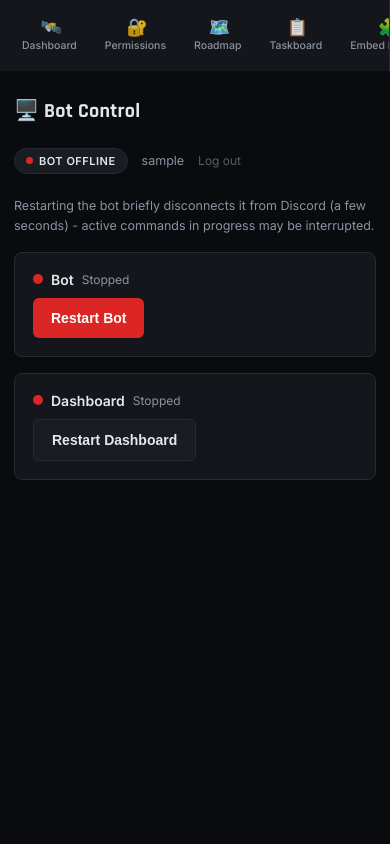
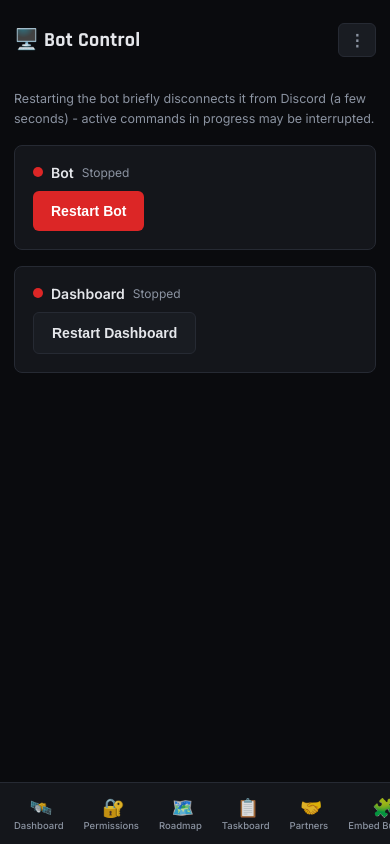
Before and after one commit to Superluks5/sw_announcement_bot, a Flask app: page /control in a window 390 px wide. Run offline with Flask 3, Linux system fonts and the light colour scheme; the visitor is signed in with stand-in values (Sample User, id 1).

Commit message:
Update base.html

```diff
--- a/dashboard/templates/base.html
+++ b/dashboard/templates/base.html
@@ -89,7 +89,28 @@
             max-width: 1200px; margin: 0 auto 22px; flex-wrap: wrap; gap: 10px;
         }
         .hud-title { font-size: 20px; }
-        .hud-right { display: flex; align-items: center; gap: 14px; }
+        .hud-right { display: flex; align-items: center; gap: 10px; position: relative; }
+        .menu-btn {
+            width: 34px; height: 34px; border-radius: 6px; background: var(--panel-alt);
+            border: 1px solid var(--border); color: var(--text-dim); cursor: pointer;
+            font-size: 16px; display: flex; align-items: center; justify-content: center;
+            transition: background 0.15s, border-color 0.15s;
+        }
+        .menu-btn:hover { background: #21252d; border-color: var(--border-bright); }
+        .dropdown {
+            position: absolute; top: 42px; right: 0; min-width: 200px;
+            background: var(--panel); border: 1px solid var(--border); border-radius: 8px;
+            padding: 10px; z-index: 20; box-shadow: 0 8px 24px rgba(0,0,0,0.4);
+            display: none; animation: fadeSlideIn 0.15s ease;
+        }
+        .dropdown.open { display: block; }
+        .dropdown-row { padding: 8px 10px; font-size: 12.5px; color: var(--text-dim); display: flex; align-items: center; gap: 8px; }
+        .dropdown-divider { height: 1px; background: var(--border); margin: 6px 0; }
+        .dropdown-link {
+            display: block; padding: 8px 10px; border-radius: 5px; font-size: 13px;
+            color: var(--text); text-decoration: none; transition: background 0.12s;
+        }
+        .dropdown-link:hover { background: var(--panel-alt); }
         .status-pill {
             display: inline-flex; align-items: center; gap: 6px;
             padding: 5px 11px; border-radius: 20px; font-size: 11px; font-weight: 600;
@@ -181,20 +202,29 @@
         @media (max-width: 860px) {
             .shell { flex-direction: column; }
             .sidebar {
-                width: 100%; height: auto; position: sticky; top: 0; z-index: 10;
-                padding: 10px; display: flex; align-items: center; gap: 4px;
+                position: fixed; bottom: 0; left: 0; right: 0; top: auto;
+                width: 100%; height: 62px; z-index: 30;
+                display: flex; align-items: center; justify-content: space-around;
+                padding: 0 4px; border-right: none; border-top: 1px solid var(--border);
                 overflow-x: auto; -webkit-overflow-scrolling: touch;
             }
-            .sidebar-brand { display: none; }
-            .nav-group-label { display: none; }
-            .nav-item { flex-direction: column; gap: 2px; padding: 7px 12px; white-space: nowrap; font-size: 10.5px; }
-            .nav-item .icon { font-size: 17px; }
-            .nav-item.active::before { display: none; }
-            .main { padding: 14px 14px 32px; }
+            .sidebar-brand, .nav-group-label { display: none; }
+            .nav-item {
+                flex-direction: column; gap: 2px; padding: 6px 10px; white-space: nowrap;
+                font-size: 9.5px; margin-bottom: 0; flex-shrink: 0;
+            }
+            .nav-item .icon { font-size: 18px; }
+            .nav-item.active::before {
+                left: 50%; top: 2px; transform: translateX(-50%) scaleX(0);
+                width: 60%; height: 2px; animation: navInMobile 0.25s ease forwards;
+            }
+            @keyframes navInMobile { to { transform: translateX(-50%) scaleX(1); } }
+            .main { padding: 14px 14px 84px; }
             table { font-size: 12px; }
             th, td { padding: 8px 6px; }
             button, .btn { padding: 12px 18px; font-size: 14px; }
             input[type=text], select { font-size: 16px; padding: 10px; }
+            .dropdown { right: 0; left: auto; }
         }
     </style>
 </head>
@@ -210,26 +240,42 @@
             <a href="{{ url_for('permissions_page') }}" class="nav-item {{ 'active' if active_tab == 'permissions' }}"><span class="icon">🔐</span> Permissions</a>
             <a href="{{ url_for('roadmap_page') }}" class="nav-item {{ 'active' if active_tab == 'roadmap' }}"><span class="icon">🗺️</span> Roadmap</a>
             <a href="{{ url_for('taskboard_page') }}" class="nav-item {{ 'active' if active_tab == 'taskboard' }}"><span class="icon">📋</span> Taskboard</a>
+            <a href="{{ url_for('partners_page') }}" class="nav-item {{ 'active' if active_tab == 'partners' }}"><span class="icon">🤝</span> Partners</a>
             <a href="{{ url_for('embed_builder_page') }}" class="nav-item {{ 'active' if active_tab == 'embed_builder' }}"><span class="icon">🧩</span> Embed Builder</a>
 
             <div class="nav-group-label">System</div>
             <a href="{{ url_for('server_config_page') }}" class="nav-item {{ 'active' if active_tab == 'server_config' }}"><span class="icon">⚙️</span> Server Config</a>
             <a href="{{ url_for('logs_page') }}" class="nav-item {{ 'active' if active_tab == 'logs' }}"><span class="icon">📜</span> Logs</a>
             <a href="{{ url_for('control_page') }}" class="nav-item {{ 'active' if active_tab == 'control' }}"><span class="icon">🖥️</span> Bot Control</a>
+            <a href="{{ url_for('maintenance_page') }}" class="nav-item {{ 'active' if active_tab == 'maintenance' }}"><span class="icon">🔧</span> Maintenance</a>
         </nav>
 
         <main class="main">
             <div class="hud-bar">
                 <h1 class="hud-title">{% block page_title %}{% endblock %}</h1>
                 <div class="hud-right">
-                    <span class="status-pill">
-                        <span class="status-dot {{ 'online' if global_bot_status.active else 'offline' }}"></span>
-                        {{ 'Bot Online' if global_bot_status.active else 'Bot Offline' }}
-                    </span>
-                    <span class="who">{{ username }}</span>
-                    <a class="logout" href="{{ url_for('logout') }}">Log out</a>
+                    <button class="menu-btn" onclick="toggleMenu(event)" aria-label="Menu">⋮</button>
+                    <div class="dropdown" id="headerDropdown">
+                        <div class="dropdown-row">
+                            <span class="status-dot {{ 'online' if global_bot_status.active else 'offline' }}"></span>
+                            {{ 'Bot Online' if global_bot_status.active else 'Bot Offline' }}
+                        </div>
+                        <div class="dropdown-row">👤 {{ username }}</div>
+                        <div class="dropdown-divider"></div>
+                        <a class="dropdown-link" href="{{ url_for('logout') }}">Log out</a>
+                    </div>
                 </div>
             </div>
+
+            <script>
+            function toggleMenu(e) {
+                e.stopPropagation();
+                document.getElementById('headerDropdown').classList.toggle('open');
+            }
+            document.addEventListener('click', () => {
+                document.getElementById('headerDropdown').classList.remove('open');
+            });
+            </script>
 
             <div class="container">
                 {% with messages = get_flashed_messages(with_categories=true) %}
```
